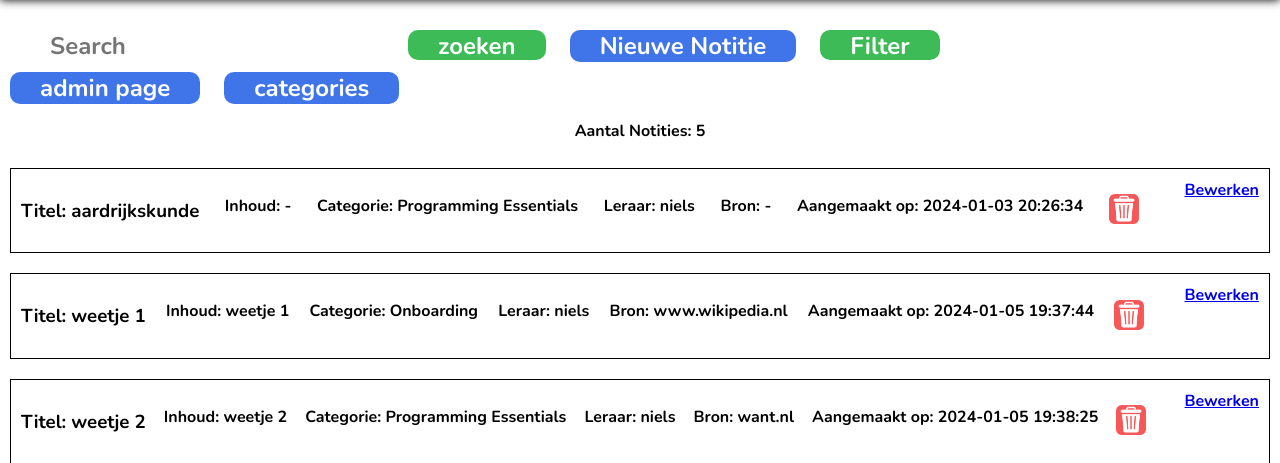
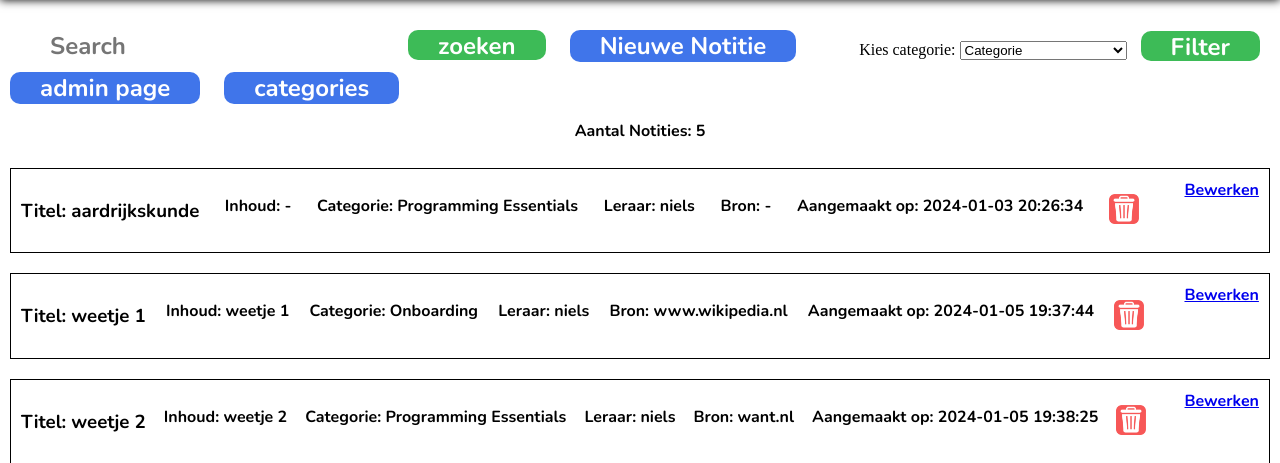
Before and after one commit to Adam-1052189/WP2_security, a Flask app: page /overzicht in a window 1280 px wide. Shown: the part 364-827 px from the top of the page. Run offline with Flask 3, Linux system fonts and the light colour scheme; the visitor is signed in with stand-in values (Sample User, id 1); data comes from the database, SQL or seed files in the repository; both versions use the stored data as it was after the commit.

Commit message:
categoriën kunnen gefilterd worden op categorie met dropdownmenu

```diff
--- a/Project_Files/DB.py
+++ b/Project_Files/DB.py
@@ -47,6 +47,12 @@ def zoek_notities(zoekterm):
     query12 = 'SELECT notes.note_id, notes.note, notes.title, notes.note_source, teachers.display_name, notes.date_created, categories.omschrijving  FROM notes INNER JOIN categories ON notes.category_id = categories.category_id INNER JOIN teachers ON teachers.teacher_id = notes.teacher_id WHERE notes.note LIKE ? OR notes.title LIKE ?;'
     conn = databaseinladen()
     resultaat = conn.execute(query12, ('%' + zoekterm + '%', '%' + zoekterm + '%')).fetchall()
+    return resultaat
+
+def filter_notities_op_categorie(categorie):
+    query = 'SELECT notes.note_id, notes.note, notes.title, notes.note_source, teachers.display_name, notes.date_created, categories.omschrijving FROM notes INNER JOIN categories ON notes.category_id = categories.category_id INNER JOIN teachers ON teachers.teacher_id = notes.teacher_id WHERE categories.omschrijving = ?;'
+    conn = databaseinladen()
+    resultaat = conn.execute(query, (categorie,)).fetchall()
     return resultaat
 
 def get_categories():
--- a/Project_Files/main.py
+++ b/Project_Files/main.py
@@ -78,15 +78,25 @@ def display_notes():
     paginated_notes = paginering(page, per_page, notes)
     aantal_notities = DB.aantalnotities()
     if not paginated_notes and page != 1:
+        return "page not found", 404
 
-        return "page not found", 404
-    return render_template('overzicht_notities.html', page=page, notes=paginated_notes, total_notes=total_notes, per_page=per_page, aantal_notities=aantal_notities)
+    categories_list = list(DB.get_categories())
+    return render_template('overzicht_notities.html', page=page, notes=paginated_notes, total_notes=total_notes,
+                           per_page=per_page, aantal_notities=aantal_notities, categories_list=categories_list)
 
 @app.route("/search", methods=['POST'])
 def search_notes():
     zoekterm = request.form.get('zoekterm', '')
     zoekresultaten = DB.zoek_notities(zoekterm)
     return render_template('overzicht_notities.html', notes=zoekresultaten, zoekterm=zoekterm, page=1, total_notes=len(zoekresultaten), per_page=4, aantal_notities=len(zoekresultaten))
+
+@app.route("/filter_notes", methods=['POST'])
+def filter_notes():
+    category_omschrijving = request.form.get('category')
+    filtered_notes = DB.filter_notities_op_categorie(category_omschrijving) if category_omschrijving else DB.notities()
+    categories_list = list(DB.get_categories())
+    return render_template('overzicht_notities.html', notes=filtered_notes, page=1, total_notes=len(filtered_notes),
+                           per_page=4, aantal_notities=len(filtered_notes), categories_list=categories_list)
 
 #create notes
 @app.route('/create/', methods=('GET', 'POST'))
--- a/Project_Files/templates/Overzicht_notities.html
+++ b/Project_Files/templates/Overzicht_notities.html
@@ -14,8 +14,17 @@
                 <input class="form-controle" type="search" name="zoekterm" placeholder="Search">
                 <button class="button-search" type="submit">zoeken</button>
                 <a href="/create" class="button-nieuwe-notitie">Nieuwe Notitie</a>
-                <button class="button-Filter">Filter</button>
             </form>
+            <form class="filter-form" method="POST" action="{{ url_for('filter_notes') }}">
+            <label for="category">Kies categorie:</label>
+            <select name="category" id="category">
+                <option value="">Categorie</option>
+                {% for category_id, category_omschrijving in categories_list %}
+                    <option value="{{ category_omschrijving }}">{{ category_omschrijving }}</option>
+                {% endfor %}
+            </select>
+        <button class="button-Filter" type="submit">Filter</button>
+    </form>
     </div>
 
 <a href="/adminpage" class="button-nieuwe-notitie">admin page</a>
```
Also changed, not shown: databases/testgpt.db.
